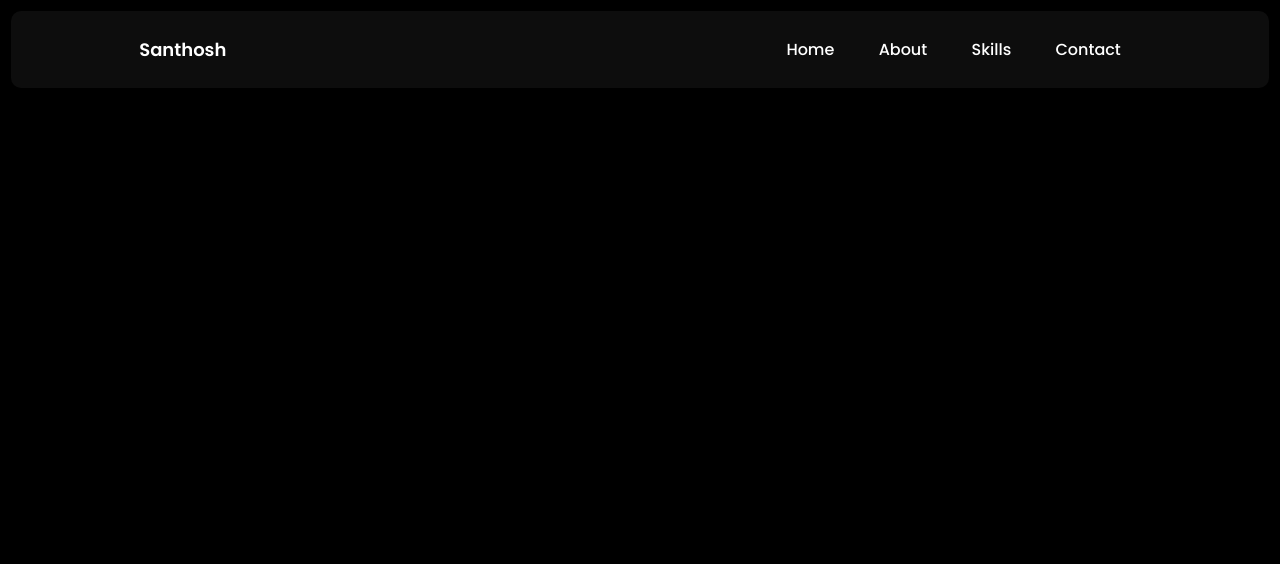
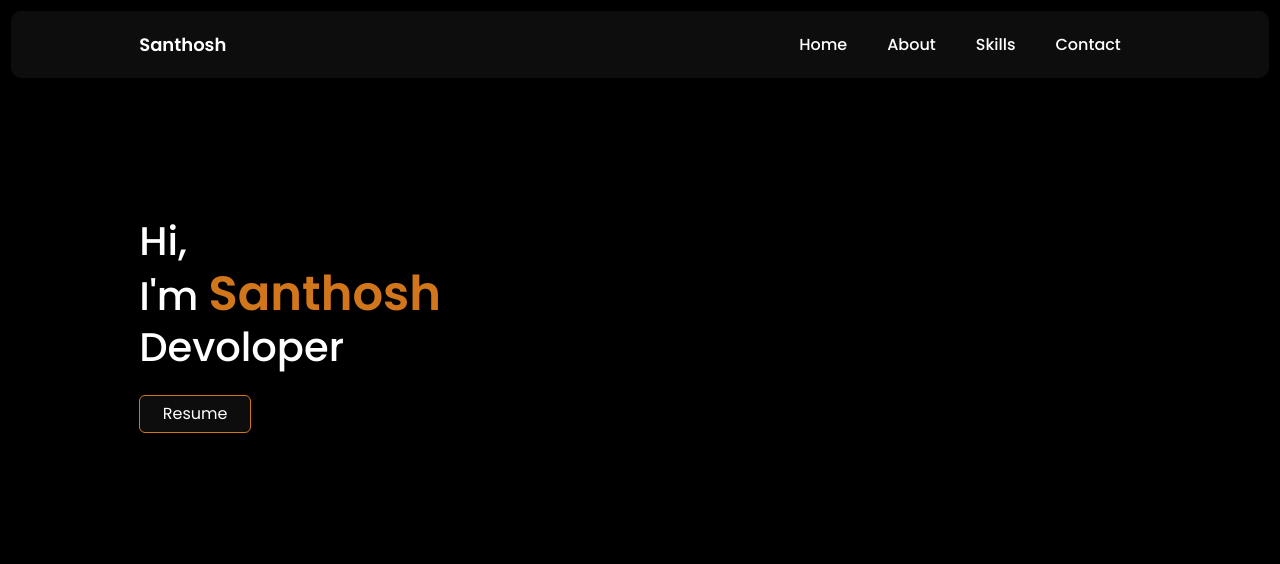
Before and after one commit to Santho-sh/portfolio-website, a plain HTML site: page index.html in a window 1280 px wide. Drawn offline with nearby package versions, Linux system fonts and the light colour scheme.

Commit message:
navbar align fix

```diff
--- a/css/style.css
+++ b/css/style.css
@@ -2,9 +2,9 @@
 @import url('https://fonts.googleapis.com/css2?family=Poppins:wght@400;500;600&display=swap');
 
 :root{
-    --body-color: #000;
+    --body-color: rgb(0, 0, 0);
     --nav-background: rgba(255, 255, 255, 0.05);
-    --font-color-one: #fff;
+    --font-color-one: rgb(255, 255, 255);
     --font-color-two: rgb(197, 197, 197);
     --fav-color: rgb(209, 118, 27);
     --font-family: 'Poppins', sans-serif;
@@ -25,44 +25,68 @@ li, a, button {
     font-weight: 500;
     font-size: 16px;
     text-decoration: none;
+    color: var(--font-color-one);
 }
 
 /* navbar */
 
-.navbar{
+header{
     display: flex;
     justify-content: space-between;
     align-items: center;
-    padding: 25px 10%;
+    padding: 20px 10%;
     background-color: var(--nav-background);
     border-radius: 10px;
     margin: .7rem;
 }
 
-.nav__list li{
-    display: inline-block;
-    padding: 0pc 20px;
 
+header a:hover{
+    color: var(--fav-color);
+    cursor: pointer;
 }
 
-.nav__list li a, .nav__logo{
+.nav__links li{
+    display: inline-block;
+    padding: 0 20px;
+}
+
+
+.nav__links li a, .nav__logo{
     transition: all .5s ease 0s;
 }
 
 .nav__logo{
+    margin-right: auto;
     font-weight: 600;
     font-size: large;
 }
 
-.nav__logo:hover{
-    color: var() !important;
+
+
+/* index page */
+#intro{
+    display: grid;
+    padding: 10%;
+    margin: .7rem;
+
 }
 
-.navbar a{
+.intro__text{
     color: var(--font-color-one);
+    font-size: 1.5rem;
+
 }
 
-.navbar a:hover{
+.intro__name a{
     color: var(--fav-color);
-    cursor: pointer;
+    font-weight: 600;
+    font-size: 3rem;
 }
+
+.resume {
+    margin-top: 1rem;
+    width: 7rem;
+    background-color: var(--nav-background);
+    border-color: var(--fav-color);
+}
--- a/index.html
+++ b/index.html
@@ -4,34 +4,50 @@
     <meta charset="UTF-8">
     <meta http-equiv="X-UA-Compatible" content="IE=edge">
     <meta name="viewport" content="width=device-width, initial-scale=1.0">
+    <link href="https://cdn.jsdelivr.net/npm/bootstrap@5.3.0-alpha1/dist/css/bootstrap.min.css" rel="stylesheet" integrity="sha384-GLhlTQ8iRABdZLl6O3oVMWSktQOp6b7In1Zl3/Jr59b6EGGoI1aFkw7cmDA6j6gD" crossorigin="anonymous">
+    <script src="https://cdn.jsdelivr.net/npm/bootstrap@5.3.0-alpha1/dist/js/bootstrap.bundle.min.js" integrity="sha384-w76AqPfDkMBDXo30jS1Sgez6pr3x5MlQ1ZAGC+nuZB+EYdgRZgiwxhTBTkF7CXvN" crossorigin="anonymous"></script>
     <link rel="stylesheet" href="https://unicons.iconscout.com/release/v4.0.0/css/line.css">
     <link rel="stylesheet" href="/css/style.css">
 </head>
 <body>
   <header>
-    <nav class="navbar">
+
     <a href="/" class="nav__logo">Santhosh</a>
-      <div>
-        <ul class="nav__list">
-          <li class="nav__item">
-            <a href="/" class="nav__link">Home</a>
+
+    <div class="nav__links">
+      <ul class="nav justify-content-end">
+        <li>
+          <a href="/">Home</a>
         </li>
-          <li class="nav_item">
-            <a href="/about" class="nav_link">About</a>
+        <li>
+          <a href="/about">About</a>
         </li>
-          <li class="nav__item">
-            <a href="/skills" class="nav__link">Skills</a>
+        <li>
+          <a href="/skills">Skills</a>
         </li>
-          <li class="nav__item">
-            <a href="/contact" class="nav__link">Contact</a>
+        <li>
+          <a href="/contact">Contact</a>
         </li>
       </ul>
     </div>
 
-    </nav>
   </header>
-  <main>
-
+  <main class="mt-16 mb-10 md:mt-[4.25rem]">
+    <div id="intro">
+      <div class="intro__text">
+        <h1>
+          Hi,
+          <br>
+          I'm
+          <span class="intro__name">
+            <a href="/about">Santhosh</a>
+          </span>
+          <br>
+          Devoloper
+        </h1>
+      </div>
+      <button type="button" class="btn btn-dark resume">Resume</button>
+    </div>
   </main>
   <footer>
 
```
Lines whose indentation alone changed are shown as unchanged.
